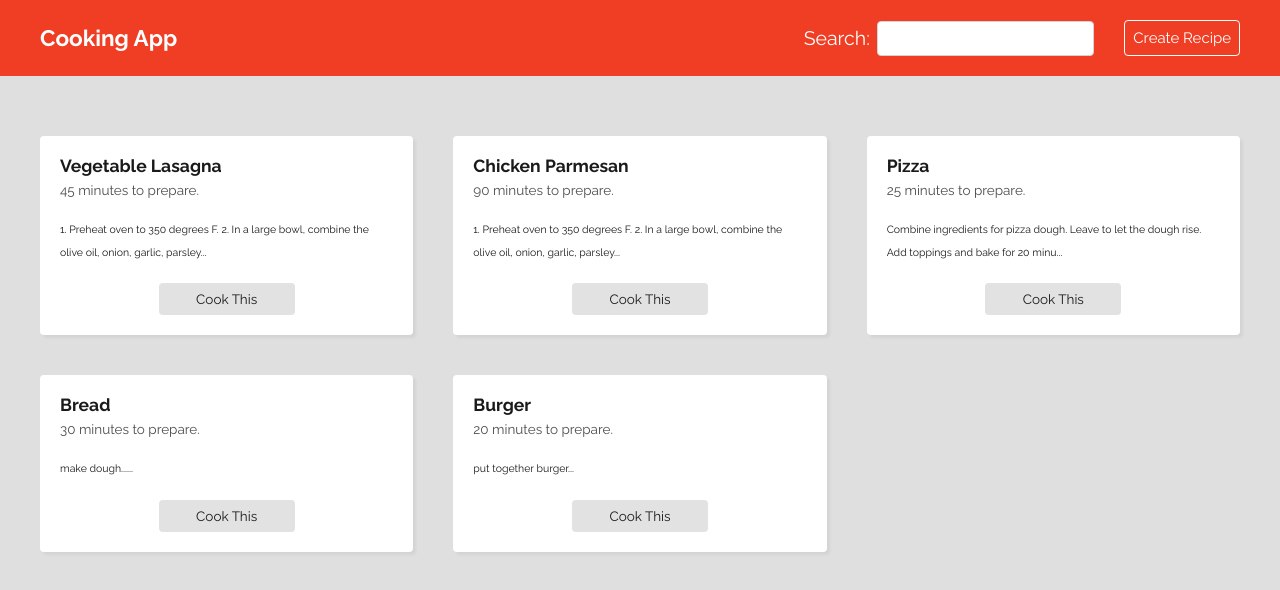
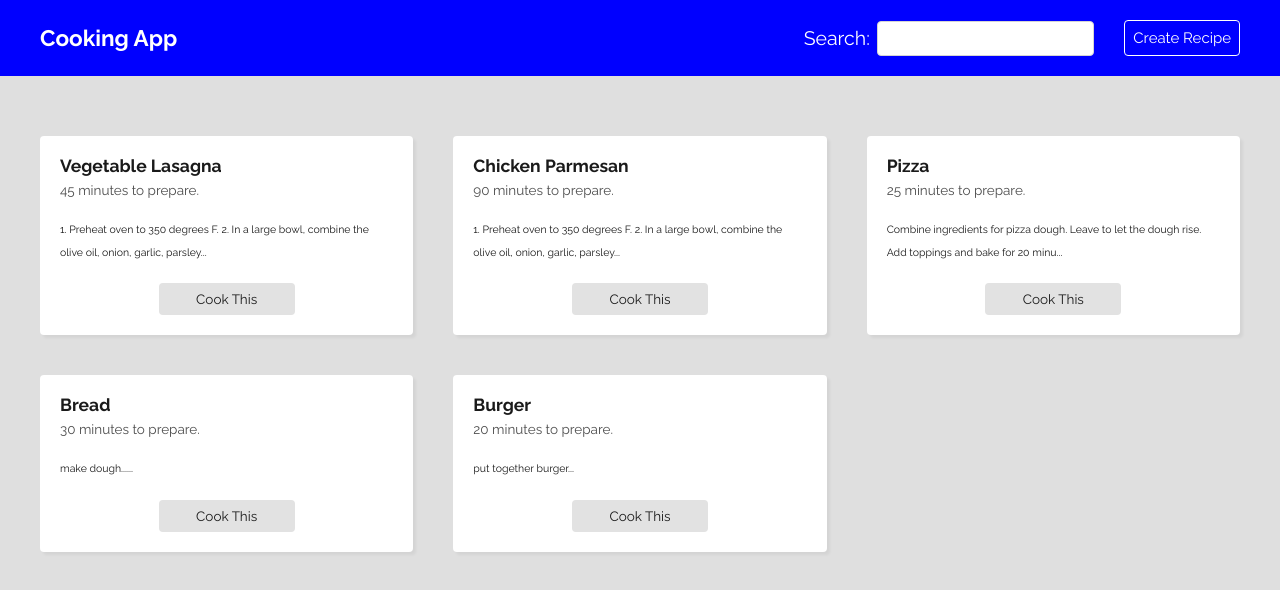
Before and after one commit to robert-laws/practice-december-2021-react-project-two, a React (Create React App) app: page / in a window 1280 px wide. Shown: the top 590 px of the page. Built offline with nearby package versions, Linux system fonts and the light colour scheme; data requests are answered from the project's data file.

Commit message:
add context to app

```diff
--- a/src/components/NavBar.js
+++ b/src/components/NavBar.js
@@ -1,9 +1,12 @@
 import { NavLink } from 'react-router-dom';
 import { SearchBar } from './SearchBar';
+import { useTheme } from '../hooks/useTheme';
 
 export const NavBar = () => {
+  const { color, changeColor } = useTheme();
+
   return (
-    <div className='navbar'>
+    <div className={`navbar ${color}`} onClick={() => changeColor('pink')}>
       <nav>
         <NavLink className='brand' to='/'>
           <h1>Cooking App</h1>
--- /dev/null
+++ b/src/context/ThemeContext.js
@@ -0,0 +1,33 @@
+import { createContext, useReducer } from 'react';
+
+const ThemeContext = createContext();
+
+const themeReducer = (state, action) => {
+  switch (action.type) {
+    case 'CHANGE_COLOR':
+      return {
+        ...state,
+        color: action.payload,
+      };
+    default:
+      return state;
+  }
+};
+
+export const ThemeProvider = ({ children }) => {
+  const [state, dispatch] = useReducer(themeReducer, {
+    color: 'blue',
+  });
+
+  const changeColor = (color) => {
+    dispatch({ type: 'CHANGE_COLOR', payload: color });
+  };
+
+  return (
+    <ThemeContext.Provider value={{ color: state.color, changeColor }}>
+      {children}
+    </ThemeContext.Provider>
+  );
+};
+
+export default ThemeContext;
--- /dev/null
+++ b/src/hooks/useTheme.js
@@ -0,0 +1,12 @@
+import { useContext } from 'react';
+import ThemeContext from '../context/ThemeContext';
+
+export const useTheme = () => {
+  const context = useContext(ThemeContext);
+
+  if (context === undefined) {
+    throw new Error('useTheme must be used within a ThemeProvider');
+  }
+
+  return context;
+};
--- a/src/index.js
+++ b/src/index.js
@@ -1,10 +1,13 @@
 import React from 'react';
 import ReactDOM from 'react-dom';
 import App from './App';
+import { ThemeProvider } from './context/ThemeContext';
 
 ReactDOM.render(
   <React.StrictMode>
-    <App />
+    <ThemeProvider>
+      <App />
+    </ThemeProvider>
   </React.StrictMode>,
   document.querySelector('#root')
 );
--- a/src/sass/components/_navbar.scss
+++ b/src/sass/components/_navbar.scss
@@ -4,6 +4,14 @@
   background: a.$primary-color;
   color: a.$white;
   padding: 20px;
+
+  &.blue {
+    background-color: blue;
+  }
+
+  &.pink {
+    background-color: pink;
+  }
 
   nav {
     display: flex;
```
Also changed, not shown: 1 other file (tests, documents, lock files or other folders).
